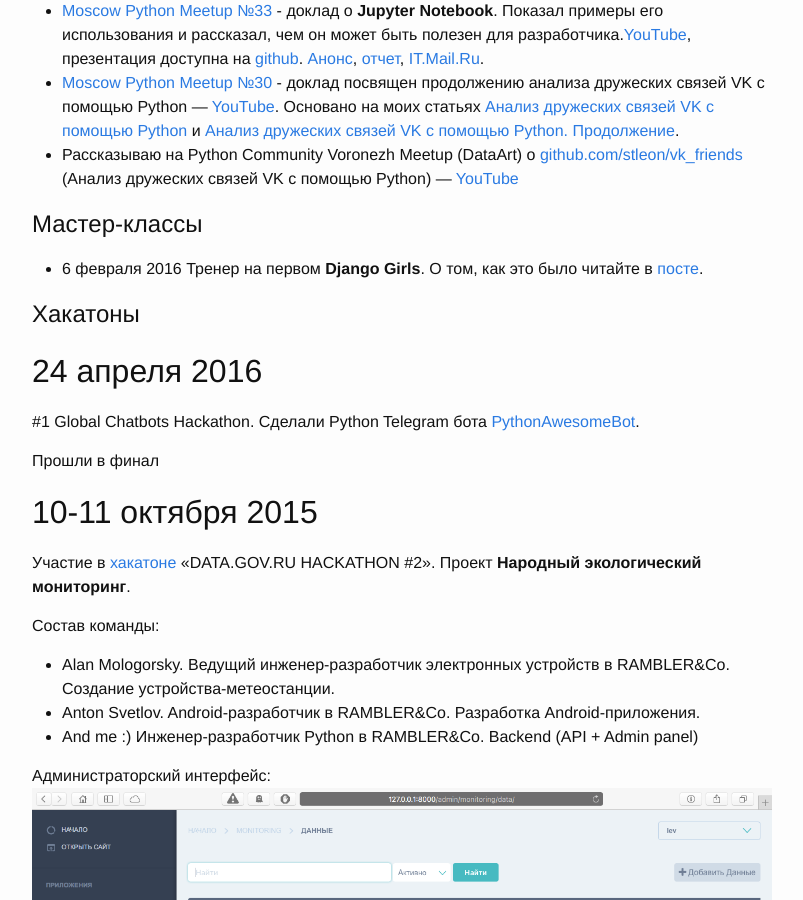
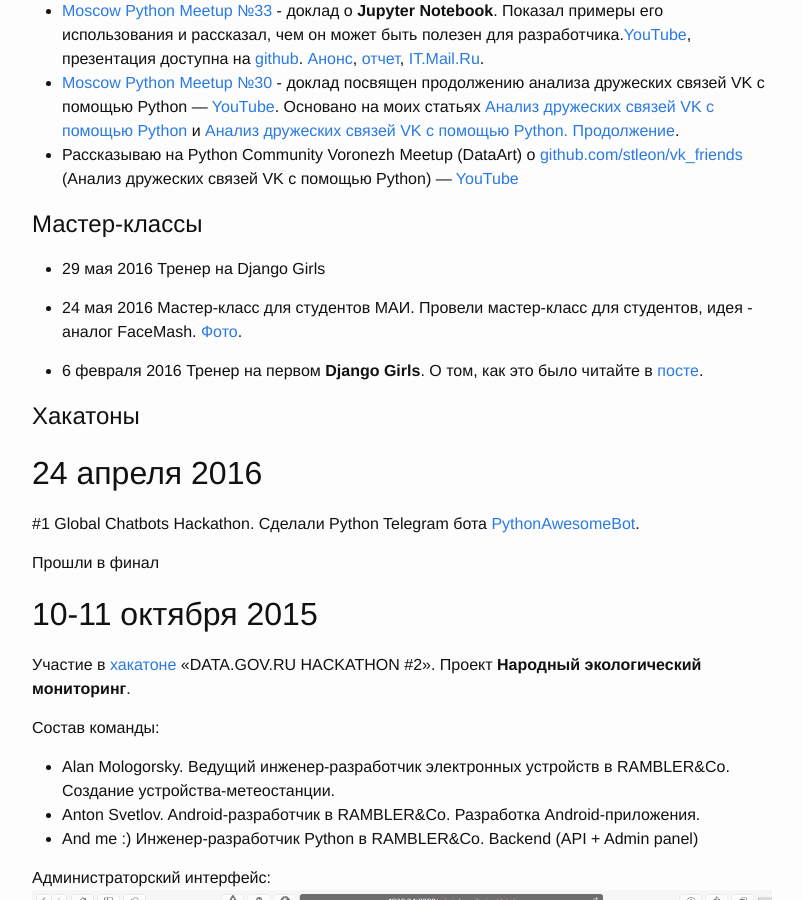
Before and after one commit to stleon/stleon.github.io, a Jekyll site: the page built from resume.md, in a window 1280 px wide and 900 px high, scrolled down 3352 px. Shown: the whole window, without its empty margins (238-1041 px from the left). Built offline with Jekyll 4.4.1, drawn with Linux system fonts in a browser that asks for light colours.

Commit message:
resume update

```diff
--- a/resume.md
+++ b/resume.md
@@ -61,6 +61,10 @@
 - Рассказываю на Python Community Voronezh Meetup (DataArt) о [github.com/stleon/vk_friends](https://github.com/stleon/vk_friends) (Анализ дружеских связей VK с помощью Python) — [YouTube](https://youtu.be/RkcX6ZWU56s?t=8040)
 
 # Мастер-классы
+
+- 29 мая 2016 Тренер на Django Girls
+
+- 24 мая 2016 Мастер-класс для студентов МАИ. Провели мастер-класс для студентов, идея - аналог FaceMash. [Фото](https://www.facebook.com/100009554394765/posts/1600684156926715/).
 
 - 6 февраля 2016 Тренер на первом **Django Girls**. О том, как это было читайте в [посте](/blog/django-girls-1).
 
```
